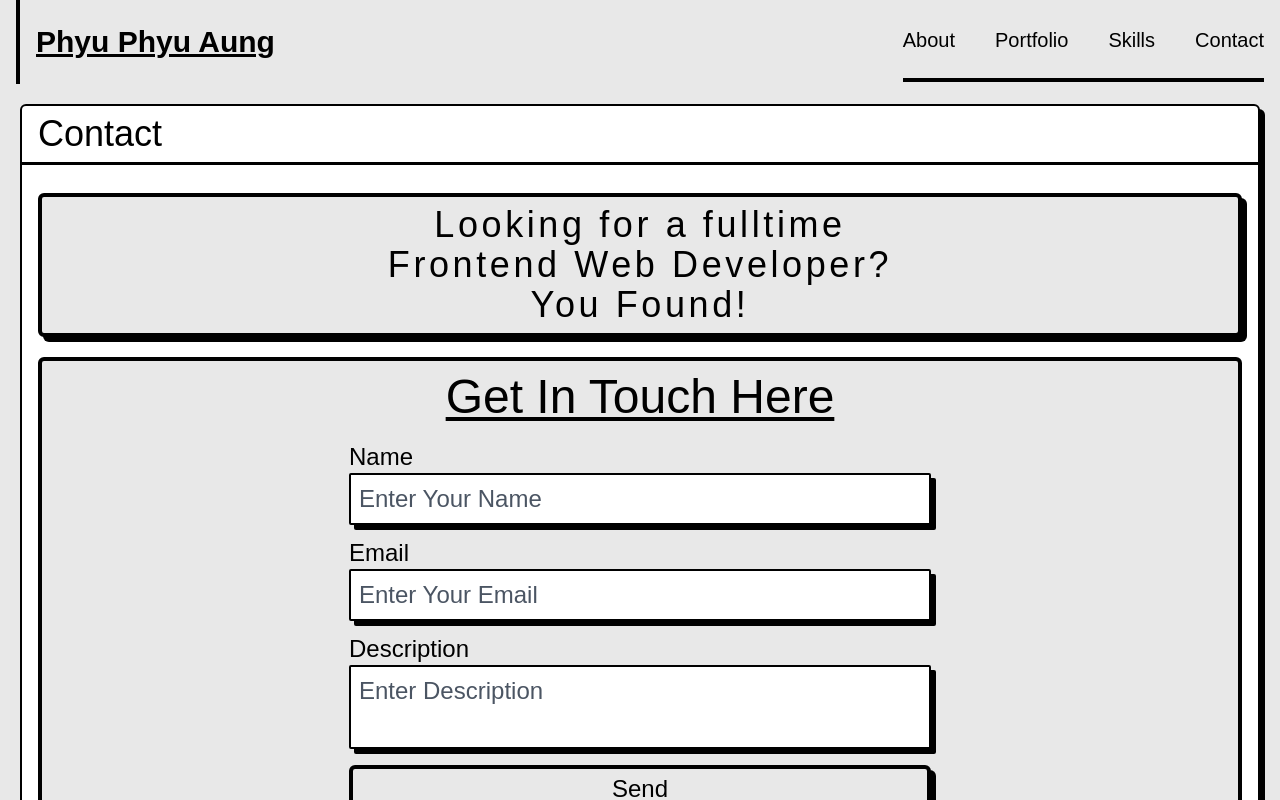
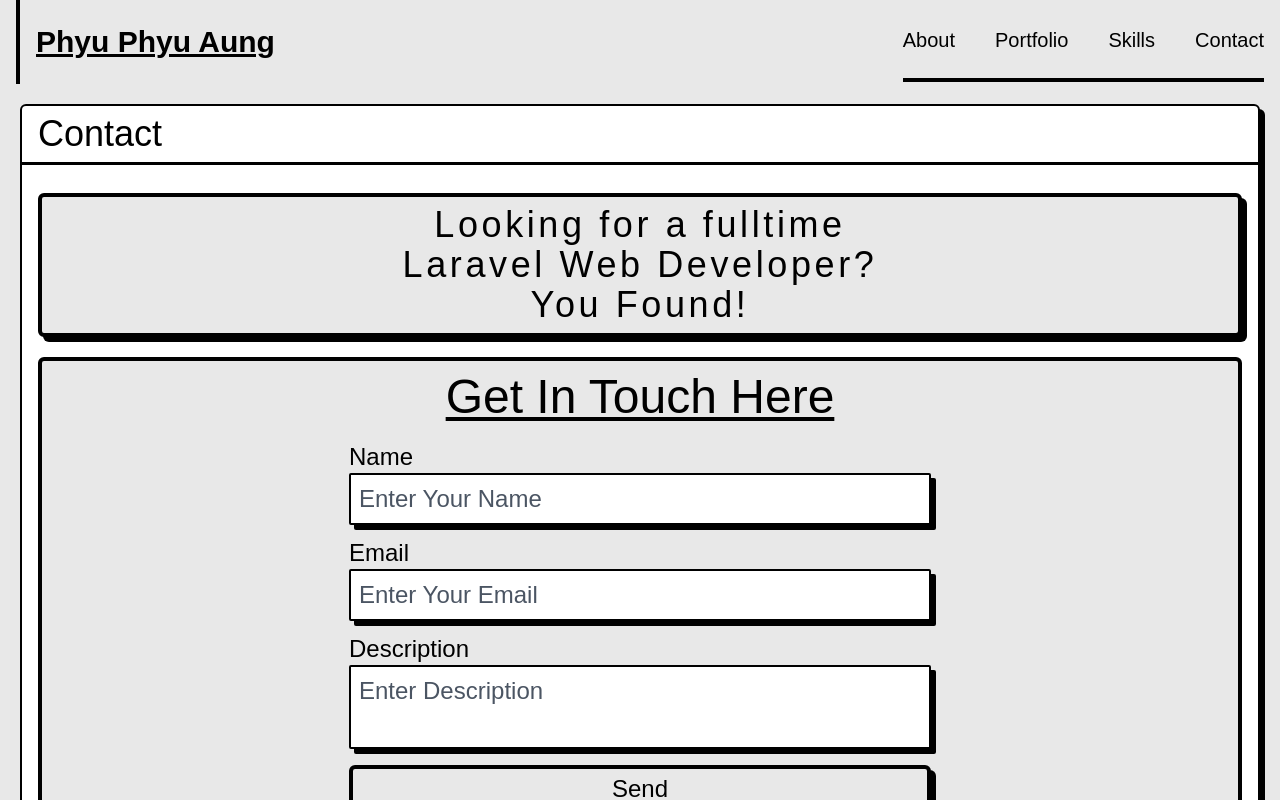
Before and after one commit to k2htet/phyuphyuaung, a Next.js app: page /contact in a window 1280 px wide. Shown: the top 800 px of the page. Built offline with nearby package versions, Linux system fonts and the light colour scheme; a web font is replaced by a local one.

Commit message:
edit contact page

```diff
--- a/app/contact/page.jsx
+++ b/app/contact/page.jsx
@@ -10,7 +10,7 @@ const Contact = () => {
           <div>
             <div className="text-2xl text-center md:text-3xl lg:text-4xl bg-primary p-2 border-4 rounded-md btn-shadow border-black tracking-widest my-3">
               <h1>Looking for a fulltime</h1>
-              <h1>Frontend Web Developer?</h1>
+              <h1>Laravel Web Developer?</h1>
               <h1>You Found!</h1>
 
               <div>
```
